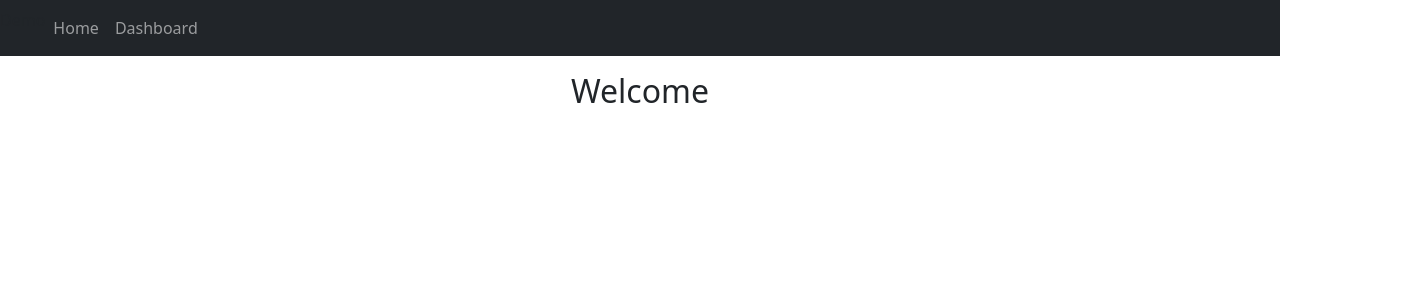
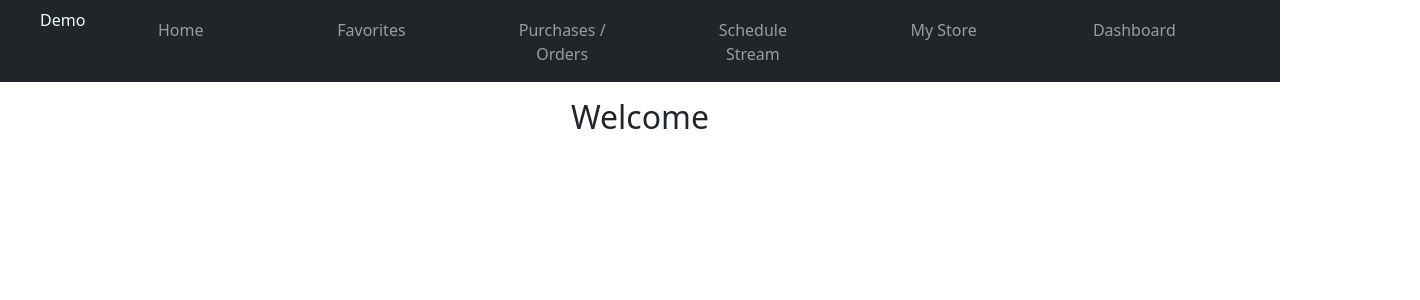
Before and after one commit to GDipSA54Team3/live-selling-app-frontend, a React (Create React App) app: page / in a window 1280 px wide. Shown: the top 300 px of the page, 1420 px wide, since content can reach past the window. Built offline with nearby package versions, Linux system fonts and the light colour scheme.

Commit message:
Navbar first cut

```diff
--- a/src/App.css
+++ b/src/App.css
@@ -36,3 +36,23 @@
     transform: rotate(360deg);
   }
 }
+
+.navbar-nav{
+  color:azure;
+  justify-self:start;
+  margin-left:40px;
+  cursor:pointer;
+}
+.nav-item{
+  display: grid;
+  width:9.9vw;
+  margin-top:2px;
+  margin-left: 2rem;
+  margin-right: 2rem;
+}
+
+.nav-links{
+  color:azure;
+  text-decoration:none;
+  padding: 0.5rem 1rem;
+}
--- a/src/App.js
+++ b/src/App.js
@@ -21,8 +21,33 @@ function App() {
               </Link>
             </li>
             <li className="nav-item">
+              <Link to={"#"} className="nav-link">
+                Favorites
+              </Link>
+              </li>
+              <li className="nav-item">
+              <Link to={"#"} className="nav-link">
+                Purchases / Orders
+              </Link>
+              </li>
+              <li className="nav-item">
+              <Link to={"#"} className="nav-link">
+                Schedule Stream
+              </Link>
+              </li>
+            <li className="nav-item">
+              <Link to={"#"} className="nav-link">
+                My Store
+              </Link>
+              </li>
+            <li className="nav-item">
               <Link to={"/dashboard"} className="nav-link">
                 Dashboard
+              </Link>
+            </li>
+            <li className="nav-item">
+              <Link to={"#"} className="nav-link">
+                Logout
               </Link>
             </li>
           </div>
```
